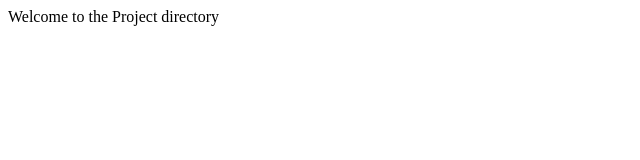
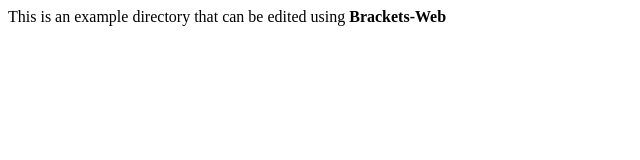
Before and after one commit to DarrylDias/Brackets-Web, a website: page example/index.html in a window 1280 px wide. Shown: the whole page, without its empty margins (0-640 px from the left). Drawn offline with Linux system fonts and the light colour scheme.

Commit message:
Adding details.

```diff
--- a/example/index.html
+++ b/example/index.html
@@ -1 +1 @@
-<p>Welcome to the Project directory</p>
+<p>This is an example directory that can be edited using <strong>Brackets-Web</strong></p>
```
